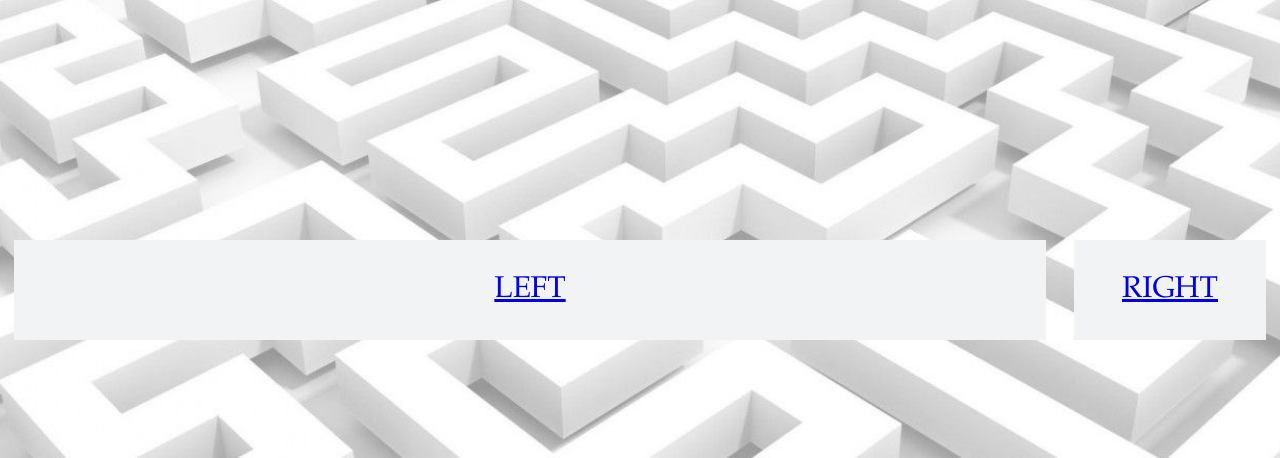
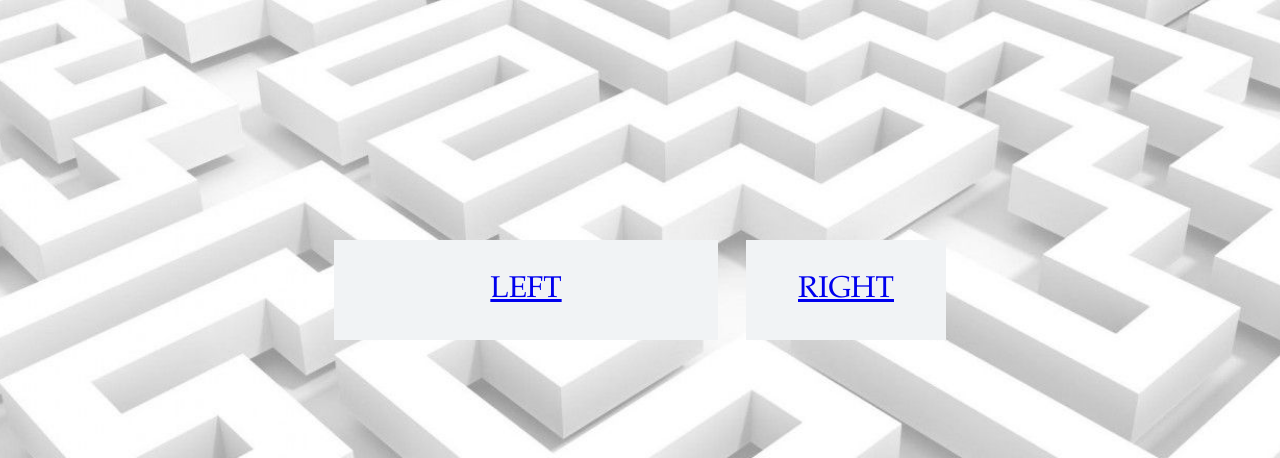
Before and after one commit to Ryzlox/web-programming-fall-2021, a PHP site: page /A1.html in a window 1280 px wide, with the pointer over the restyled element. Shown: the part 342-800 px from the top of the page. Run offline with PHP 8.4, Linux system fonts and the light colour scheme.

Commit message:
hover width change

```diff
--- a/HTML Project 1/maze.css
+++ b/HTML Project 1/maze.css
@@ -87,7 +87,7 @@ button{
 }
 .choice button:hover {
   color: #e67643;
-  width: 100%;
+  width: 30%;
 }
 
 .back {
```
